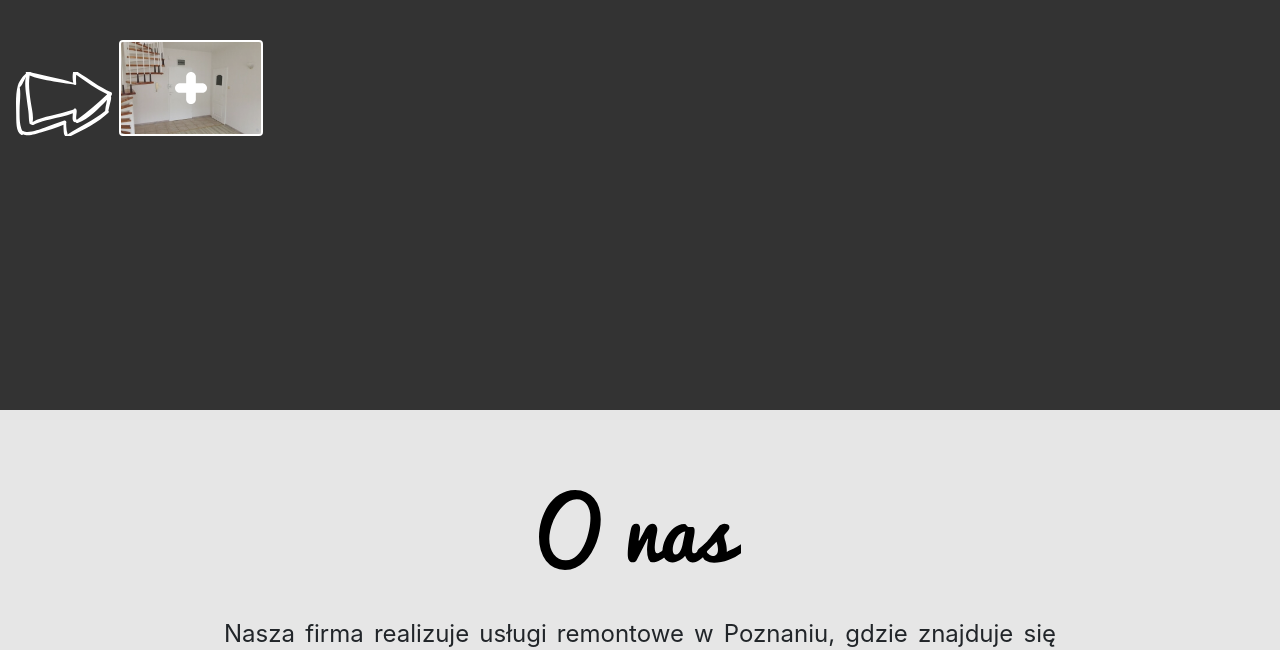
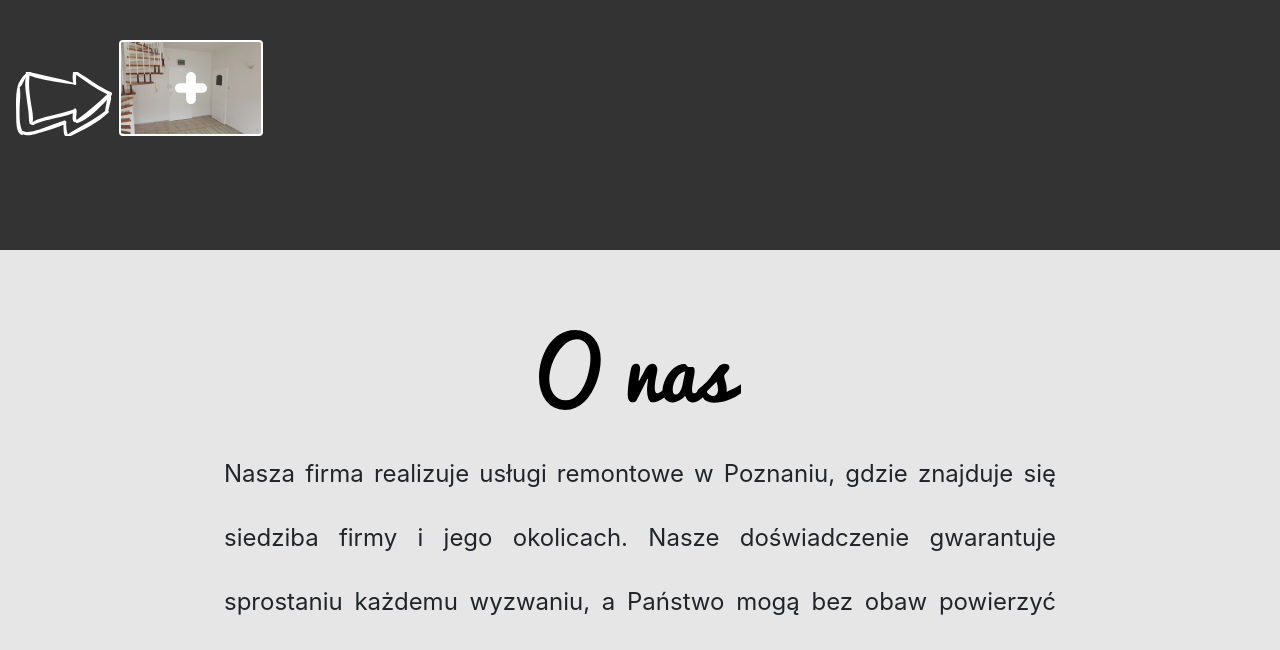
Before and after one commit to Rex-ex/RemontyMarcina, a PHP site: page / in a window 1280 px wide. Shown: the part 3292-3942 px from the top of the page. Run offline with PHP 8.4, Linux system fonts and the light colour scheme.

Commit message:
- height of gallery

```diff
--- a/_css/main.css
+++ b/_css/main.css
@@ -400,7 +400,7 @@ html {
 
 #gallery {
   display: block;
-  min-height: 60rem;
+  min-height: 50rem;
   background-color: #333;
 }
 
--- a/_sass/main.scss
+++ b/_sass/main.scss
@@ -193,7 +193,7 @@ html{
 // #4 GALLERY
 #gallery{
   display: block;
-  min-height: 60rem;
+  min-height: 50rem;
   background-color: #333;
   // background-image: url("../img/bkg/blackBoard.jpg");
   & #galleryIcon{
```
